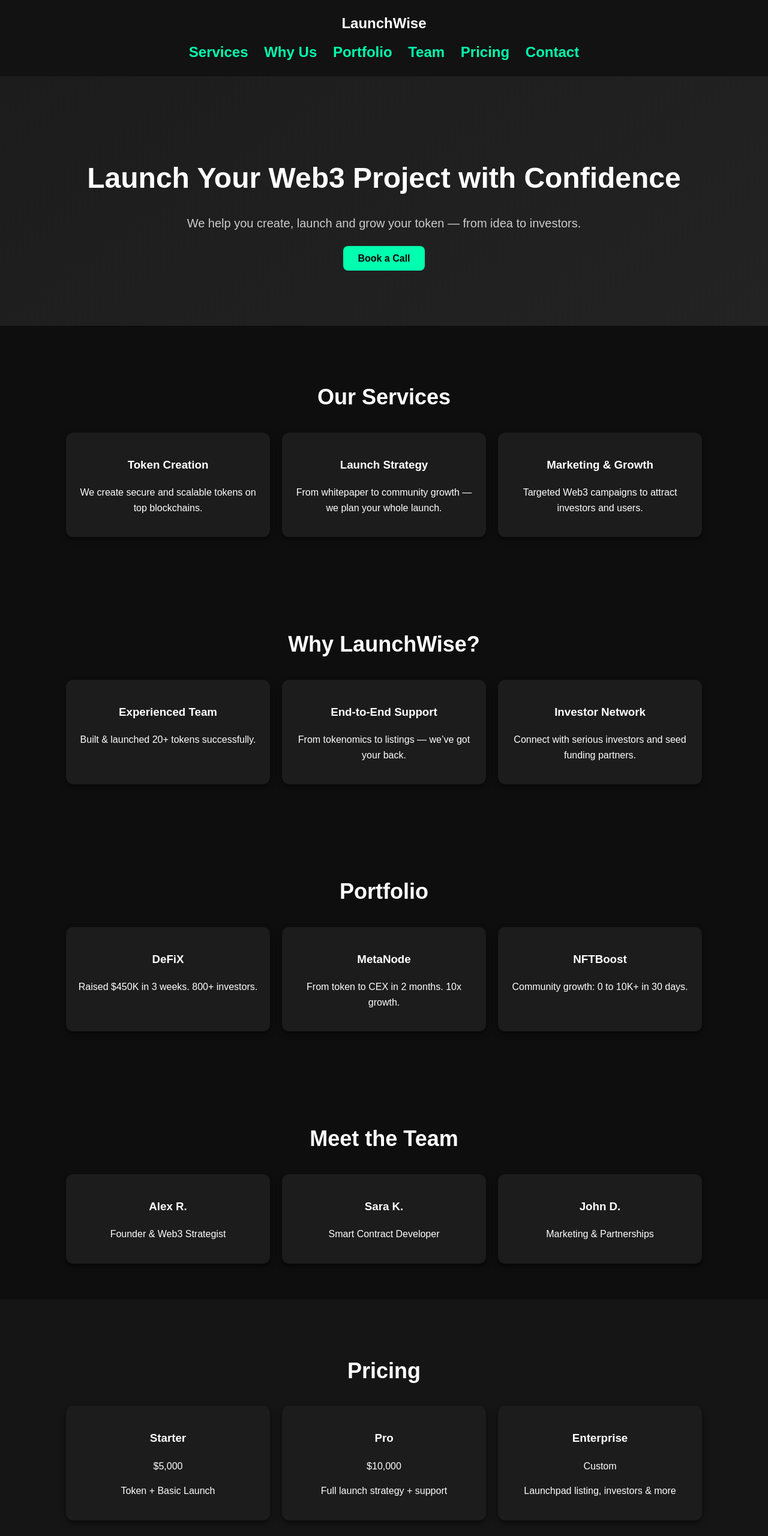
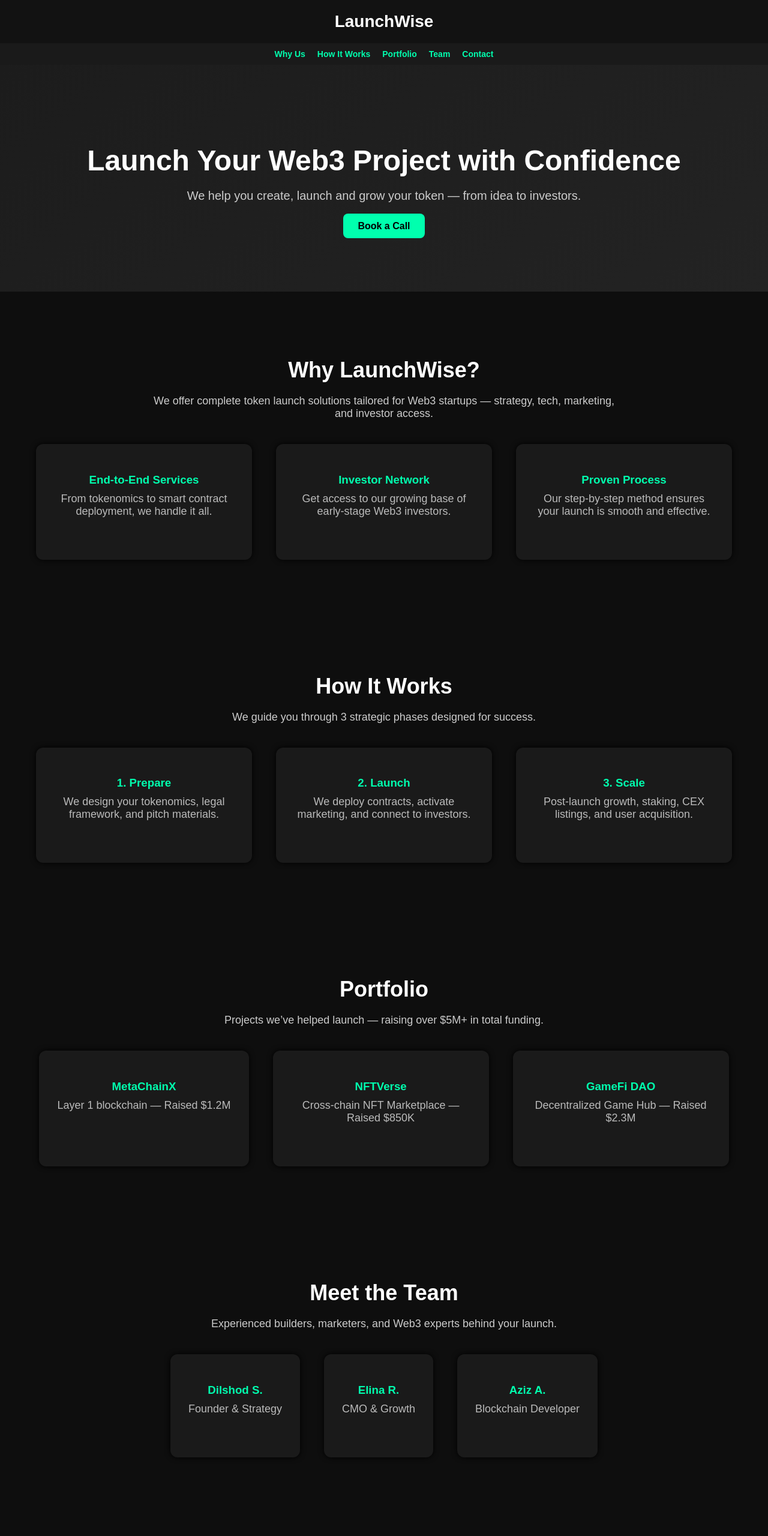
Before and after one commit to lounchwise-dev/LounchWise, a plain HTML site: page index.html in a window 1280 px wide. Shown: the top 2560 px of the page at 60% size. Drawn offline with Linux system fonts and the light colour scheme.

Commit message:
Update index.html

```diff
--- a/index.html
+++ b/index.html
@@ -5,49 +5,136 @@
   <meta name="viewport" content="width=device-width, initial-scale=1.0"/>
   <title>LaunchWise | Web3 Token Launch Agency</title>
   <style>
-    body { margin: 0; font-family: Arial, sans-serif; background: #0e0e0e; color: #fff; line-height: 1.6; }
-    header { background: #121212; padding: 20px; text-align: center; font-size: 24px; font-weight: bold; }
-    nav { text-align: center; margin-top: 10px; }
-    nav a { color: #00ffae; margin: 0 10px; text-decoration: none; font-weight: bold; }
-
-    .hero { padding: 100px 20px; text-align: center; background: linear-gradient(145deg, #1c1c1c, #232323); }
-    .hero h1 { font-size: 48px; margin-bottom: 20px; }
-    .hero p { font-size: 20px; margin-bottom: 30px; color: #ccc; }
-    .hero a { padding: 12px 24px; background: #00ffae; color: #000; font-weight: bold; border-radius: 8px; text-decoration: none; }
-
-    section { padding: 60px 20px; text-align: center; }
-    h2 { font-size: 36px; margin-bottom: 20px; }
-    .card-container { display: flex; flex-wrap: wrap; justify-content: center; gap: 20px; margin-top: 30px; }
-    .card { background: #1c1c1c; padding: 20px; border-radius: 12px; width: 300px; box-shadow: 0 4px 10px rgba(0,0,0,0.5); }
-
-    .pricing, .testimonials, .contact { background: #151515; }
-
-    form input, form textarea {
-      width: 100%; max-width: 400px; margin: 10px auto; display: block;
-      padding: 12px; border: none; border-radius: 8px; background: #222; color: #fff;
+    body {
+      margin: 0;
+      font-family: 'Arial', sans-serif;
+      background: #0e0e0e;
+      color: #ffffff;
     }
-
-    form button {
-      padding: 12px 24px; background: #00ffae; border: none;
-      font-weight: bold; border-radius: 8px; cursor: pointer; color: #000;
+    header {
+      background: #121212;
+      padding: 20px 0;
+      text-align: center;
+      font-size: 28px;
+      font-weight: bold;
     }
-
-    footer { background: #111; padding: 20px; text-align: center; font-size: 14px; color: #777; margin-top: 60px; }
+    nav {
+      background: #1a1a1a;
+      display: flex;
+      justify-content: center;
+      gap: 20px;
+      padding: 10px;
+      font-size: 14px;
+    }
+    nav a {
+      color: #00ffae;
+      text-decoration: none;
+      font-weight: bold;
+    }
+    .hero {
+      padding: 100px 20px;
+      text-align: center;
+      background: linear-gradient(145deg, #1c1c1c, #232323);
+    }
+    .hero h1 {
+      font-size: 48px;
+      margin-bottom: 20px;
+    }
+    .hero p {
+      font-size: 20px;
+      color: #ccc;
+      margin-bottom: 30px;
+    }
+    .hero a {
+      padding: 12px 24px;
+      background: #00ffae;
+      color: #000;
+      border-radius: 8px;
+      font-weight: bold;
+      text-decoration: none;
+    }
+    section {
+      padding: 80px 20px;
+      text-align: center;
+    }
+    section h2 {
+      font-size: 36px;
+      margin-bottom: 20px;
+    }
+    section p {
+      max-width: 800px;
+      margin: 0 auto 40px;
+      color: #ccc;
+      font-size: 18px;
+    }
+    .features, .team, .portfolio {
+      display: flex;
+      justify-content: center;
+      flex-wrap: wrap;
+      gap: 40px;
+    }
+    .card {
+      background: #1a1a1a;
+      border-radius: 12px;
+      padding: 30px;
+      max-width: 300px;
+      box-shadow: 0 0 10px #000;
+    }
+    .card h3 {
+      margin-bottom: 10px;
+      color: #00ffae;
+    }
+    .card p {
+      color: #bbb;
+    }
+    .contact {
+      max-width: 600px;
+      margin: 0 auto;
+    }
+    .contact input, .contact textarea {
+      width: 100%;
+      padding: 10px;
+      margin-bottom: 15px;
+      border-radius: 6px;
+      border: none;
+      background: #2a2a2a;
+      color: #fff;
+    }
+    .contact button {
+      background: #00ffae;
+      border: none;
+      padding: 12px 20px;
+      border-radius: 8px;
+      font-weight: bold;
+      cursor: pointer;
+      color: #000;
+    }
+    footer {
+      background: #111;
+      padding: 30px;
+      text-align: center;
+      font-size: 14px;
+      color: #777;
+    }
+    @media(max-width: 768px) {
+      .features, .team, .portfolio {
+        flex-direction: column;
+        align-items: center;
+      }
+    }
   </style>
 </head>
 <body>
 
-  <header>
-    LaunchWise
+  <header>LaunchWise</header>
+
   <nav>
-      <a href="#services">Services</a>
     <a href="#why">Why Us</a>
+    <a href="#how">How It Works</a>
     <a href="#portfolio">Portfolio</a>
     <a href="#team">Team</a>
-      <a href="#pricing">Pricing</a>
     <a href="#contact">Contact</a>
   </nav>
-  </header>
 
   <div class="hero">
     <h1>Launch Your Web3 Project with Confidence</h1>
@@ -55,127 +142,91 @@
     <a href="#contact">Book a Call</a>
   </div>
 
-  <section id="services">
-    <h2>Our Services</h2>
-    <div class="card-container">
+  <section id="why">
+    <h2>Why LaunchWise?</h2>
+    <p>We offer complete token launch solutions tailored for Web3 startups — strategy, tech, marketing, and investor access.</p>
+    <div class="features">
       <div class="card">
-        <h3>Token Creation</h3>
-        <p>We create secure and scalable tokens on top blockchains.</p>
+        <h3>End-to-End Services</h3>
+        <p>From tokenomics to smart contract deployment, we handle it all.</p>
       </div>
       <div class="card">
-        <h3>Launch Strategy</h3>
-        <p>From whitepaper to community growth — we plan your whole launch.</p>
+        <h3>Investor Network</h3>
+        <p>Get access to our growing base of early-stage Web3 investors.</p>
       </div>
       <div class="card">
-        <h3>Marketing & Growth</h3>
-        <p>Targeted Web3 campaigns to attract investors and users.</p>
+        <h3>Proven Process</h3>
+        <p>Our step-by-step method ensures your launch is smooth and effective.</p>
       </div>
     </div>
   </section>
 
-  <section id="why">
-    <h2>Why LaunchWise?</h2>
-    <div class="card-container">
+  <section id="how">
+    <h2>How It Works</h2>
+    <p>We guide you through 3 strategic phases designed for success.</p>
+    <div class="features">
       <div class="card">
-        <h3>Experienced Team</h3>
-        <p>Built & launched 20+ tokens successfully.</p>
+        <h3>1. Prepare</h3>
+        <p>We design your tokenomics, legal framework, and pitch materials.</p>
       </div>
       <div class="card">
-        <h3>End-to-End Support</h3>
-        <p>From tokenomics to listings — we’ve got your back.</p>
+        <h3>2. Launch</h3>
+        <p>We deploy contracts, activate marketing, and connect to investors.</p>
       </div>
       <div class="card">
-        <h3>Investor Network</h3>
-        <p>Connect with serious investors and seed funding partners.</p>
+        <h3>3. Scale</h3>
+        <p>Post-launch growth, staking, CEX listings, and user acquisition.</p>
       </div>
     </div>
   </section>
 
   <section id="portfolio">
     <h2>Portfolio</h2>
-    <div class="card-container">
+    <p>Projects we’ve helped launch — raising over $5M+ in total funding.</p>
+    <div class="portfolio">
       <div class="card">
-        <h3>DeFiX</h3>
-        <p>Raised $450K in 3 weeks. 800+ investors.</p>
+        <h3>MetaChainX</h3>
+        <p>Layer 1 blockchain — Raised $1.2M</p>
       </div>
       <div class="card">
-        <h3>MetaNode</h3>
-        <p>From token to CEX in 2 months. 10x growth.</p>
+        <h3>NFTVerse</h3>
+        <p>Cross-chain NFT Marketplace — Raised $850K</p>
       </div>
       <div class="card">
-        <h3>NFTBoost</h3>
-        <p>Community growth: 0 to 10K+ in 30 days.</p>
+        <h3>GameFi DAO</h3>
+        <p>Decentralized Game Hub — Raised $2.3M</p>
       </div>
     </div>
   </section>
 
   <section id="team">
     <h2>Meet the Team</h2>
-    <div class="card-container">
+    <p>Experienced builders, marketers, and Web3 experts behind your launch.</p>
+    <div class="team">
       <div class="card">
-        <h3>Alex R.</h3>
-        <p>Founder & Web3 Strategist</p>
+        <h3>Dilshod S.</h3>
+        <p>Founder & Strategy</p>
       </div>
       <div class="card">
-        <h3>Sara K.</h3>
-        <p>Smart Contract Developer</p>
+        <h3>Elina R.</h3>
+        <p>CMO & Growth</p>
       </div>
       <div class="card">
-        <h3>John D.</h3>
-        <p>Marketing & Partnerships</p>
+        <h3>Aziz A.</h3>
+        <p>Blockchain Developer</p>
       </div>
     </div>
   </section>
 
-  <section id="pricing" class="pricing">
-    <h2>Pricing</h2>
-    <div class="card-container">
-      <div class="card">
-        <h3>Starter</h3>
-        <p>$5,000</p>
-        <p>Token + Basic Launch</p>
+  <section id="contact">
+    <h2>Book a Call</h2>
+    <p>Interested in launching your token? Send us a message and we’ll respond fast.</p>
+    <div class="contact">
+      <input type="text" placeholder="Your Name" />
+      <input type="email" placeholder="Email Address" />
+      <textarea rows="5" placeholder="Your Message"></textarea>
+      <button>Send Message</button>
     </div>
-      <div class="card">
-        <h3>Pro</h3>
-        <p>$10,000</p>
-        <p>Full launch strategy + support</p>
-      </div>
-      <div class="card">
-        <h3>Enterprise</h3>
-        <p>Custom</p>
-        <p>Launchpad listing, investors & more</p>
-      </div>
-    </div>
-  </section>
-
-  <section id="testimonials" class="testimonials">
-    <h2>Client Testimonials</h2>
-    <div class="card-container">
-      <div class="card">
-        <p>"LaunchWise helped us raise $300K and scale fast."</p>
-        <p><strong>- BlockDAO</strong></p>
-      </div>
-      <div class="card">
-        <p>"Professional team and great results. Highly recommend!"</p>
-        <p><strong>- NFTVerse</strong></p>
-      </div>
-    </div>
-  </section>
-
-  <section id="contact" class="contact">
-    <h2>Contact Us</h2>
-    <form>
-      <input type="text" placeholder="Your Name" required />
-      <input type="email" placeholder="Your Email" required />
-      <textarea rows="5" placeholder="Your Message" required></textarea>
-      <button type="submit">Send Message</button>
-    </form>
-  </section>
-
-  <section>
-    <h2>Ready to Launch?</h2>
-    <p>Let’s build your Web3 future together.</p>
-    <a href="#contact" style="background: #00ffae; color: #000; padding: 12px 24px; border-radius: 8px; font-weight: bold; text-decoration: none;">Get Started</a>
   </section>
 
   <footer>
```
Lines whose indentation alone changed are shown as unchanged.
